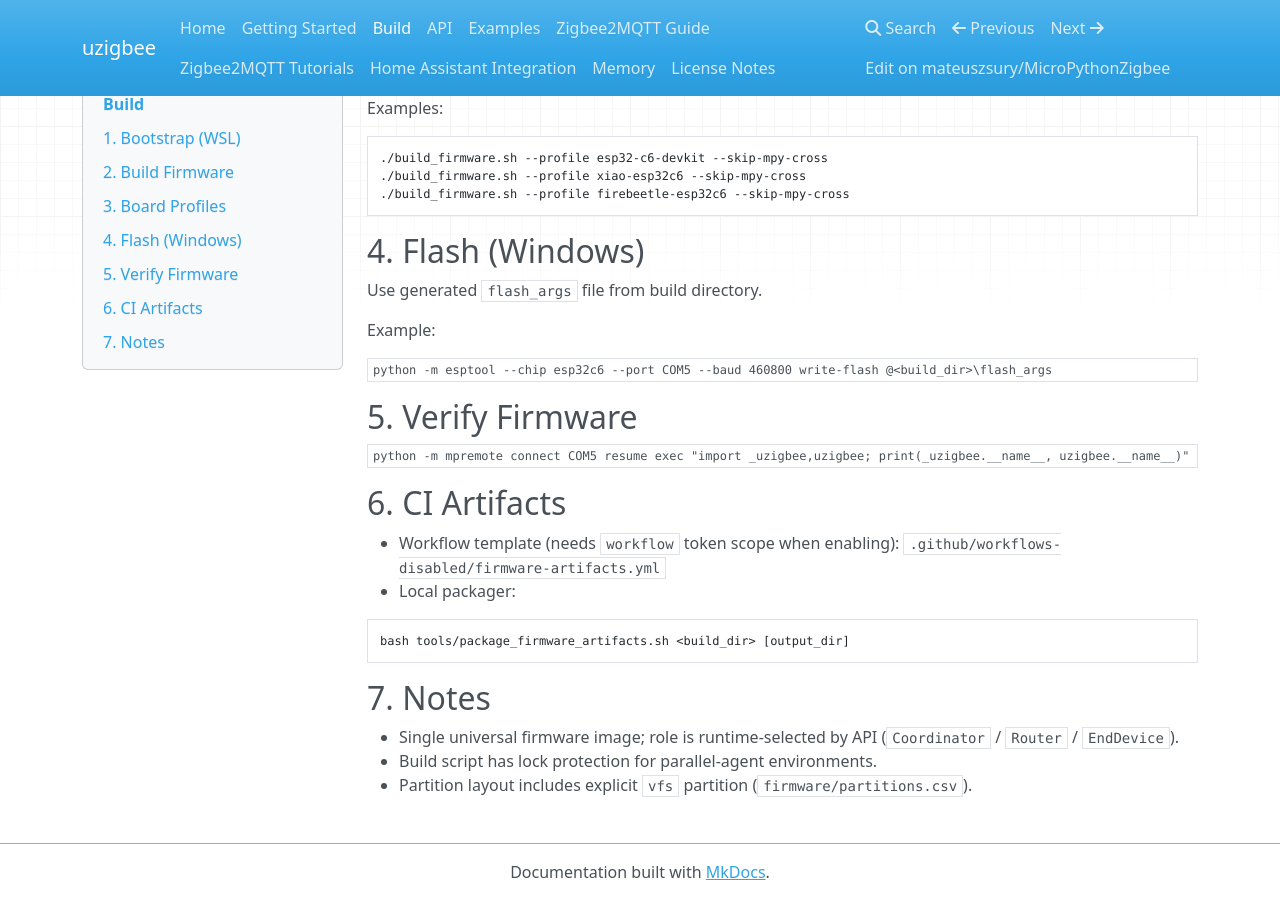
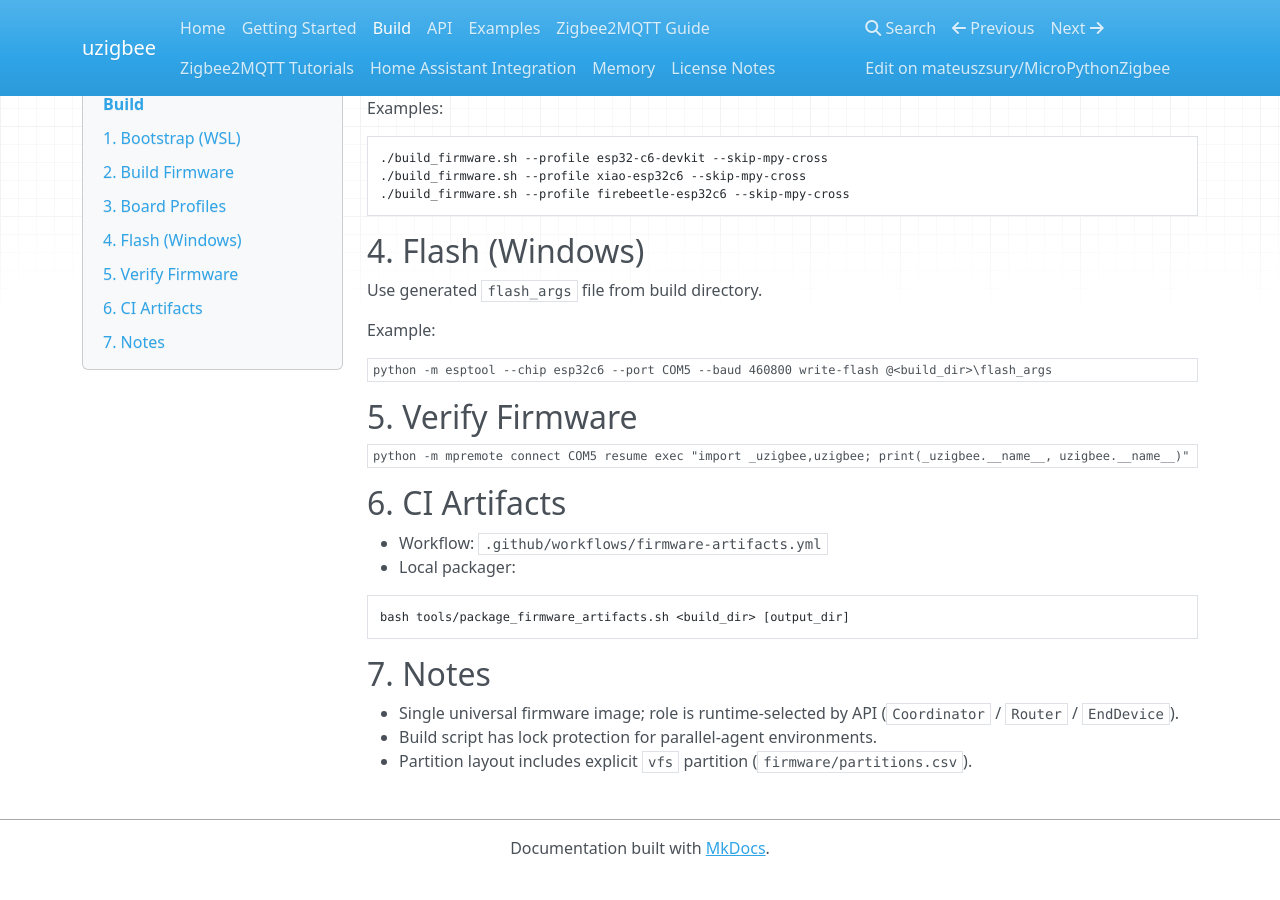
Before and after one commit to mateuszsury/uZigbee, an MkDocs documentation site: the page built from docs/BUILD.md, in a window 1280 px wide and 900 px high, scrolled down 782 px. Built offline with MkDocs 1.6.1, drawn with Linux system fonts in a browser that asks for light colours; nearby versions of some CDN libraries; after the commit the page ends 1658 px from its top, so only the background shows below that.

Commit message:
ci: enable firmware artifacts workflow

````diff
--- a/docs/BUILD.md
+++ b/docs/BUILD.md
@@ -69,7 +69,7 @@
 
 ## 6. CI Artifacts
 
-- Workflow template (needs `workflow` token scope when enabling): `.github/workflows-disabled/firmware-artifacts.yml`
+- Workflow: `.github/workflows/firmware-artifacts.yml`
 - Local packager:
 
 ```bash
````
Also changed, not shown: 2 other files.
